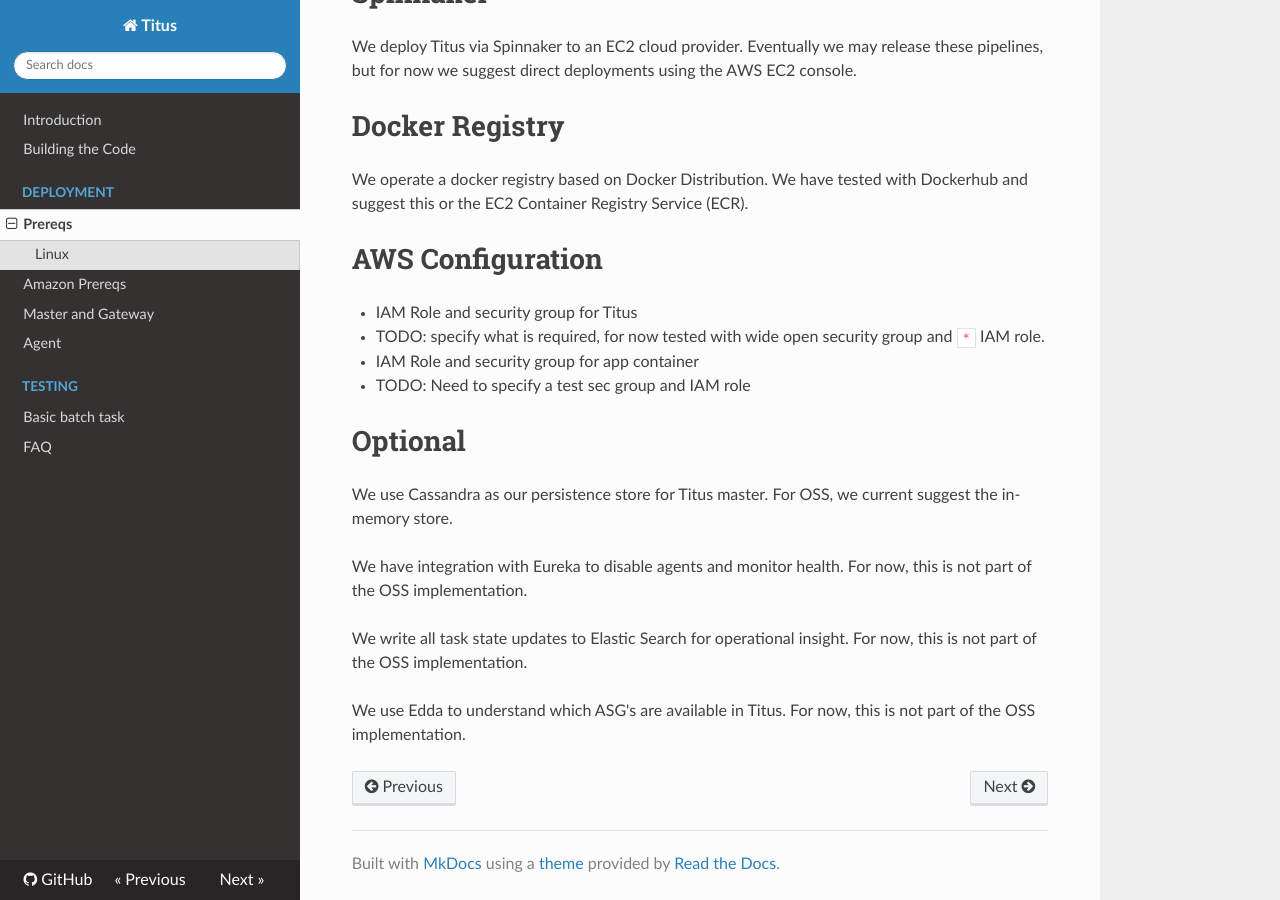
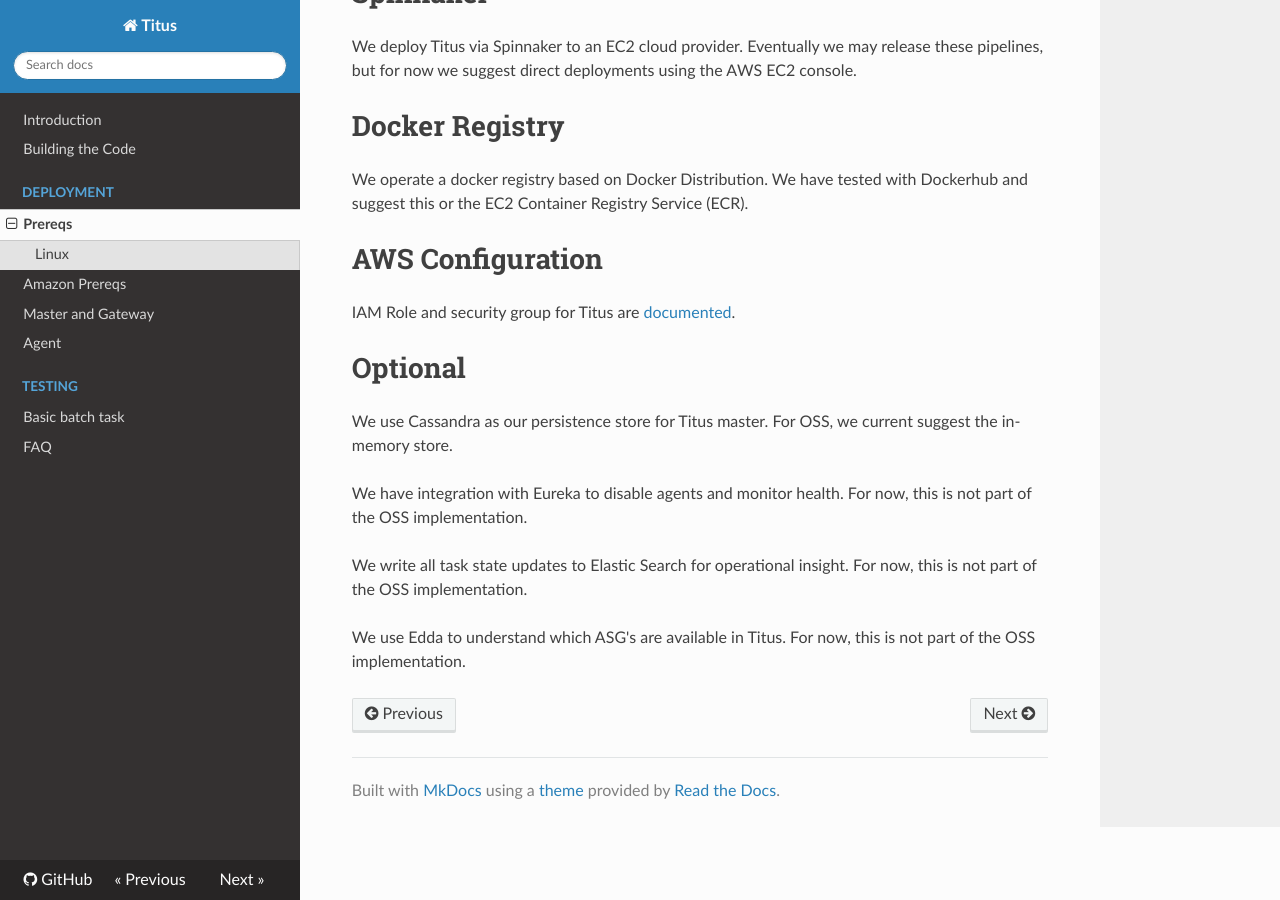
Before and after one commit to Netflix/titus, an MkDocs documentation site: the page built from docs/docs/install/prereqs.md, in a window 1280 px wide and 900 px high, scrolled down 685 px. Built offline with MkDocs 1.6.1, drawn with Linux system fonts in a browser that asks for light colours; nearby versions of some CDN libraries; old or Windows-style settings are respelled for this version of MkDocs.

Commit message:
move docs for AWS configuration

```diff
--- a/docs/docs/install/prereqs.md
+++ b/docs/docs/install/prereqs.md
@@ -31,11 +31,7 @@
 
 # AWS Configuration
 
-- IAM Role and security group for Titus
-  - TODO: specify what is required, for now tested with wide open security group
-  and ``*`` IAM role.
-- IAM Role and security group for app container
-  - TODO: Need to specify a test sec group and IAM role
+IAM Role and security group for Titus are [documented](prereqs-amazon).
 
 # Optional
 We use Cassandra as our persistence store for Titus master. For OSS, we
```
